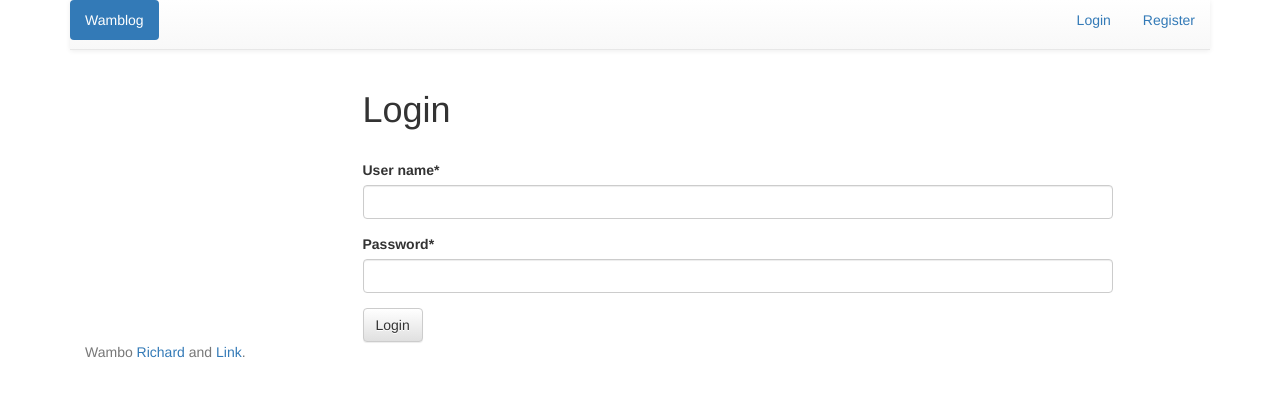
After one commit to Charliejms/Django-wambo, a Django app: page /login/ in a window 1280 px wide. The commit adds this page. Shown: the top 397 px of the page. Run offline with Django 3.2, Linux system fonts and the light colour scheme; parts of the project's set-up code (start-up, migrations or seed data) failed here and were passed over; some libraries are stand-ins or nearby versions.

Commit message:
Add app users  with login, register, logout  to blog - File settings add LOGIN_URL - app comment and post add login required user (when user delete a post o comment) - app comment add comment  is authenticated (post new comment) - add links login/logout/ register to menu

```diff
--- a/comments/templates/comment.html
+++ b/comments/templates/comment.html
@@ -31,12 +31,16 @@
                         </footer>
                     </blockquote>
                     {% endfor %}
+                    {% if request.user.is_authenticated %}
                     <form method="post" action=".">
                     {% csrf_token %}
                     {{ comment_form | crispy}}
                         <input type="hidden" name="parent_id" value="{{ comment.id }}">
                         <input type="submit" value="Reply" class="btn btn-default">
                     </form>
+                    {% else %}
+                        <p>You must login to comment </p>
+                    {% endif  %}
                 </div>
         </blockquote>
         </div>
--- a/comments/views.py
+++ b/comments/views.py
@@ -2,13 +2,14 @@ from django.http import HttpResponseRedirect, Http404, HttpResponse
 from django.contrib import messages
 from django.shortcuts import render, get_object_or_404
 from django.contrib.contenttypes.models import ContentType
+from django.contrib.auth.decorators import login_required
 
 
 # Create your views here.
 from .models import Comment
 from .forms import CommentForm
 
-
+@login_required #Settings
 def comment_delete(request, pk):
     #obj = get_object_or_404(Comment, pk=pk)
     try:
@@ -52,7 +53,7 @@ def comment_thread(request, pk):
         'object_id': obj.object_id,
     }
     form = CommentForm(request.POST or None, initial=initial_data)
-    if form.is_valid():
+    if form.is_valid() and request.user.is_authenticated():
         c_type = form.cleaned_data.get('content_type')
         content_type = ContentType.objects.get(model=c_type)
         obj_id = form.cleaned_data.get('object_id')
--- a/posts/form.py
+++ b/posts/form.py
@@ -5,7 +5,7 @@ from .models import Post
 
 
 class PostForm (forms.ModelForm):
-    content = forms.CharField(widget=PagedownWidget)
+    content = forms.CharField(widget=PagedownWidget(show_preview=False))
     publish = forms.DateField(widget=forms.SelectDateWidget)
 
     class Meta:
--- a/posts/templates/posts/post_detail.html
+++ b/posts/templates/posts/post_detail.html
@@ -2,8 +2,12 @@
 
 {% block content %}
     <div class="col-sm-8 col-sm-offset-2">
+        <ol class="breadcrumb">
+            <li><a href="{% url 'url_post_list' %}">Home</a></li>
+            <li><a href="{{ instance.get_absolute_url }}">{{ instance.title }}</a></li>
+        </ol>
         <h1> Post Wambo</h1>
-        <div class="col-sm-12">
+        <div class="col-sm-12 post-detail-item">
             {% if instance.image %}
                 <img src="{{ instance.image.url }}"  class="img-responsive" alt="">
             {% endif %}
--- a/posts/views.py
+++ b/posts/views.py
@@ -55,7 +55,7 @@ def post_detail(request, pk):
         'object_id': instance.id,
     }
     form = CommentForm(request.POST or None, initial=initial_data)
-    if form.is_valid():
+    if form.is_valid() and request.user.is_authenticated():
         c_type = form.cleaned_data.get('content_type')
         content_type = ContentType.objects.get(model=c_type)
         obj_id = form.cleaned_data.get('object_id')
--- a/users/forms.py
+++ b/users/forms.py
@@ -1,15 +1,72 @@
 # -*- coding:utf8 -*-
 from django import forms
 from django.contrib.auth.models import User
+from django.contrib.auth import authenticate, login,logout, get_user_model
 
 
-class LoginForm(forms.ModelForm):
+User = get_user_model()
 
+
+class UserLoginForm(forms.Form):
+    username = forms.CharField(label='User name')
+    password = forms.CharField(label='Password', widget=forms.PasswordInput)
+
+    def clean(self, *args, **kwarg):
+        username = self.cleaned_data.get('username')
+        password = self.cleaned_data.get('password')
+
+        if username and password:
+            user = authenticate(username=username, password=password)
+            if not user:
+                raise forms.ValidationError('This user does not exits')
+            if not user.check_password(password):
+                raise forms.ValidationError('Incprrect password')
+            if not user.is_active:
+                raise forms.ValidationError('This user is not active.')
+        return super(UserLoginForm, self).clean(*args, **kwarg)
+
+
+class UserRegisterForm(forms.ModelForm):
+    email = forms.EmailField(label='Email address', required=True)
+    email2 = forms.EmailField(label='Confirm Email')
+    password = forms.CharField(widget=forms.PasswordInput)
+
+    class Meta:
+        model = User
+        fields = [
+            'username',
+            'email',
+            'email2',
+            'password',
+        ]
+
+    def clean(self, *args, **kwargs):
+        email = self.cleaned_data.get('email')
+        email2 = self.cleaned_data.get(('email2'))
+        if email != email2:
+            raise forms.ValidationError('Emails must match')
+        email_qs = User.objects.filter(email=email)
+        if email_qs.exists():
+            raise forms.ValidationError('This email has already been register')
+        return super(UserRegisterForm, self).clean(*args, **kwargs)
+
+    # def clean_email2(self):
+    #     email = self.cleaned_data.get('email')
+    #     email2 = self.cleaned_data.get(('email2'))
+    #     if email != email2:
+    #         raise forms.ValidationError('Emails must match')
+    #     email_qs = User.objects.filter(email=email)
+    #     if email_qs.exists():
+    #         raise forms.ValidationError('This email has already been register')
+    #     return email
+
+
+class LoginForm(forms.Form):
     user = forms.CharField(label= 'Nombre de Usuario')
     pwd = forms.CharField(label= 'Contraseña', widget=forms.PasswordInput)
 
 
-class Registrationform(forms.ModelForm):
+class Registrationform(forms.Form):
 
     class Meta:
         user_django = User
--- /dev/null
+++ b/users/templates/users/login.html
@@ -0,0 +1,14 @@
+{% extends 'base.html' %}
+{% load crispy_forms_tags %}
+
+{% block content %}
+<div class="col-sm-8 col-sm-offset-3">
+        <h1> {{ title }}</h1><br/>
+        <form method="POST" action="" enctype="multipart/form-data">
+            {% csrf_token %}
+            {{ form | crispy }}
+            <input type="submit" class="btn btn-default" value="{{ title }}">
+        </form>
+
+</div>
+{% endblock content %}
--- a/users/urls.py
+++ b/users/urls.py
@@ -1,11 +1,15 @@
 # -*- coding:utf8 -*-from django.conf.urls import url, include
 from django.conf.urls import url
-from users.views import LoginView, LogoutView
+
+from users.views import login_view, logout_view, register_view
 
 urlpatterns = [
     # Web URLS
-    url(r'^login$', LoginView.as_view(), name='users_login'),
-    url(r'^logout$', LogoutView.as_view(), name='users_logout'),
+    #url(r'^login$', LoginView.as_view(), name='users_login'),
+    #url(r'^logout$', LogoutView.as_view(), name='users_logout'),
     #url(r'^register$', RegisterView.as_view(), name='users_register'),
+    url(r'^login/', login_view, name='login'),
+    url(r'^logout/', logout_view, name='logout'),
+    url(r'^register/', register_view, name='register'),
     # API URLS
-]
+ ]
--- a/users/views.py
+++ b/users/views.py
@@ -4,7 +4,8 @@ from django.contrib.auth import authenticate, login as django_login, logout as d
 from django.shortcuts import render, redirect
 from django.views import View
 
-from users.forms import LoginForm, Registrationform
+from users.forms import LoginForm, Registrationform, UserRegisterForm
+from .forms import UserLoginForm
 
 
 class LoginView(View):
@@ -77,14 +78,65 @@ class RegisterView(View):
 
 
 def login_view(request):
-
-    render(request, 'form.html', {})
+    """
+    Gestiona el login del Usuario
+    :param request: objeto HttpRequest con los datos de la petición
+    :return: objeto Httpresponse con los datos de la respuesta
+    """
+    next = request.GET.get('next')
+    title = 'Login'
+    form = UserLoginForm(request.POST or None)
+    if form.is_valid():
+        username = form.cleaned_data.get('username')
+        password = form.cleaned_data.get('password')
+        user = authenticate(username=username, password=password)
+        django_login(request, user)
+        if next:
+            return redirect(next)
+        #redirect
+        return redirect('url_post_list')
+    context = {
+        'form': form,
+        'title': title
+    }
+    return render(request, 'users/login.html', context)
 
 
 def register_view(request):
+    """
+    Gestiona el registro del usuario
+    :param request: objeto HttpRequeste con los datos de la petición
+    :return: objeto HttpResponse con los datos de la respuesta
+    """
+    next = request.GET.get('next')
+    title = 'Register'
+    form = UserRegisterForm(request.POST or None)
+    if form.is_valid():
+        user = form.save(commit=False)
+        password = form.cleaned_data.get('password')
+        user.set_password(password)
+        user.save()
+        new_user = authenticate(username=user.username, password=password)
+        django_login(request, new_user)
+        if next:
+            return redirect(next)
+        # redirect
+        return redirect('url_post_list')
 
-    render(request, 'register.html', {})
+    context = {
+        'form': form,
+        'title': title
+    }
+
+    return render(request, 'users/register.html', context)
 
 
 def logout_view(request):
-    render(request, 'form.html', {})
+    """
+    Gestiona el logout del Usuario
+    :param request: objeto HttpRequest con los parametros de la petición
+    :return: objeto HttpResponse con los parametros de la respuesta
+    """
+    django_logout(request)
+    return redirect('url_post_list')
+    #return render(request, 'users/logout.html', {})
--- a/wambo/settings.py
+++ b/wambo/settings.py
@@ -60,6 +60,7 @@ MIDDLEWARE = [
     'django.middleware.clickjacking.XFrameOptionsMiddleware',
 ]
 
+LOGIN_URL = '/login/'
 ROOT_URLCONF = 'wambo.urls'
 
 TEMPLATES = [
--- a/wambo/templates/includes/menu.html
+++ b/wambo/templates/includes/menu.html
@@ -1,4 +1,10 @@
 <ul class="nav nav-pills">
-  <li role="presentation" class="active"><a href="{% url 'url_post_list' %}">Home</a></li>
-  <li role="presentation"><a href="#">Profile</a></li>
+    <li role="presentation" class="active"><a href="{% url 'url_post_list' %}">Wamblog</a></li>
+
+    {% if not request.user.is_authenticated %}
+    <li class="pull-right"><a href="{% url 'register' %}">Register</a></li>
+    <li class="pull-right"><a href="{% url 'login' %}">Login</a></li>
+    {% else %}
+    <li class="pull-right"><a href="{% url 'logout' %}">Logout</a></li>
+    {% endif %}
 </ul>
--- a/wambo/urls.py
+++ b/wambo/urls.py
@@ -27,10 +27,11 @@ urlpatterns = [
     url(r'^admin/', admin.site.urls),
 
     # Import Posts URLs
-    url(r'^posts/', include(posts_urls)),
+    url(r'^', include(posts_urls)),
     # Import Comments URLs
     url(r'^comments/', include(comments_url, namespace='comments')),
     # Import User URLs
+    url(r'', include(users_urls)),
 ]
 
 
```
Also changed, not shown: users/templates/users/register.html (added, +14 -0 lines), wambo/templates/includes/comment.html (+10 -0 lines), users/templates/users/logout.html (added).
